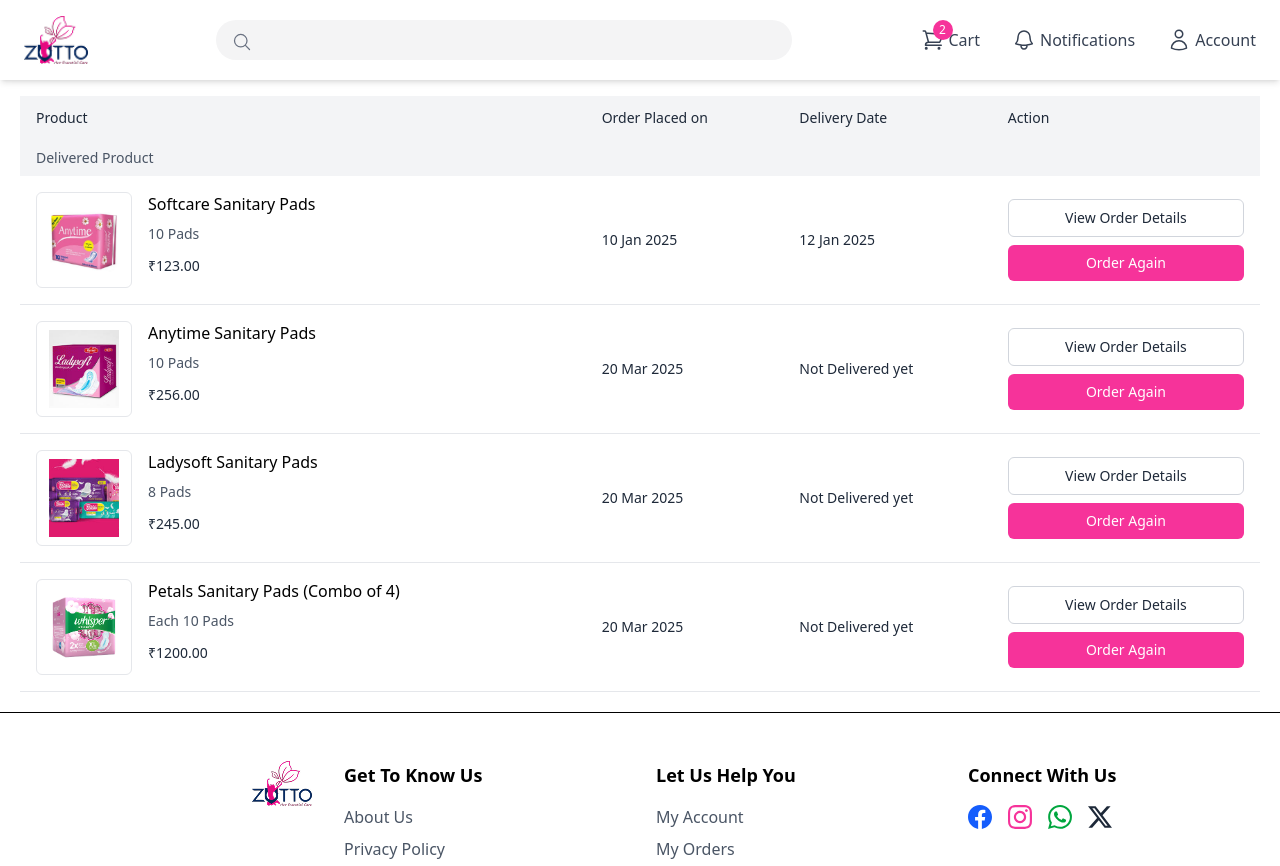
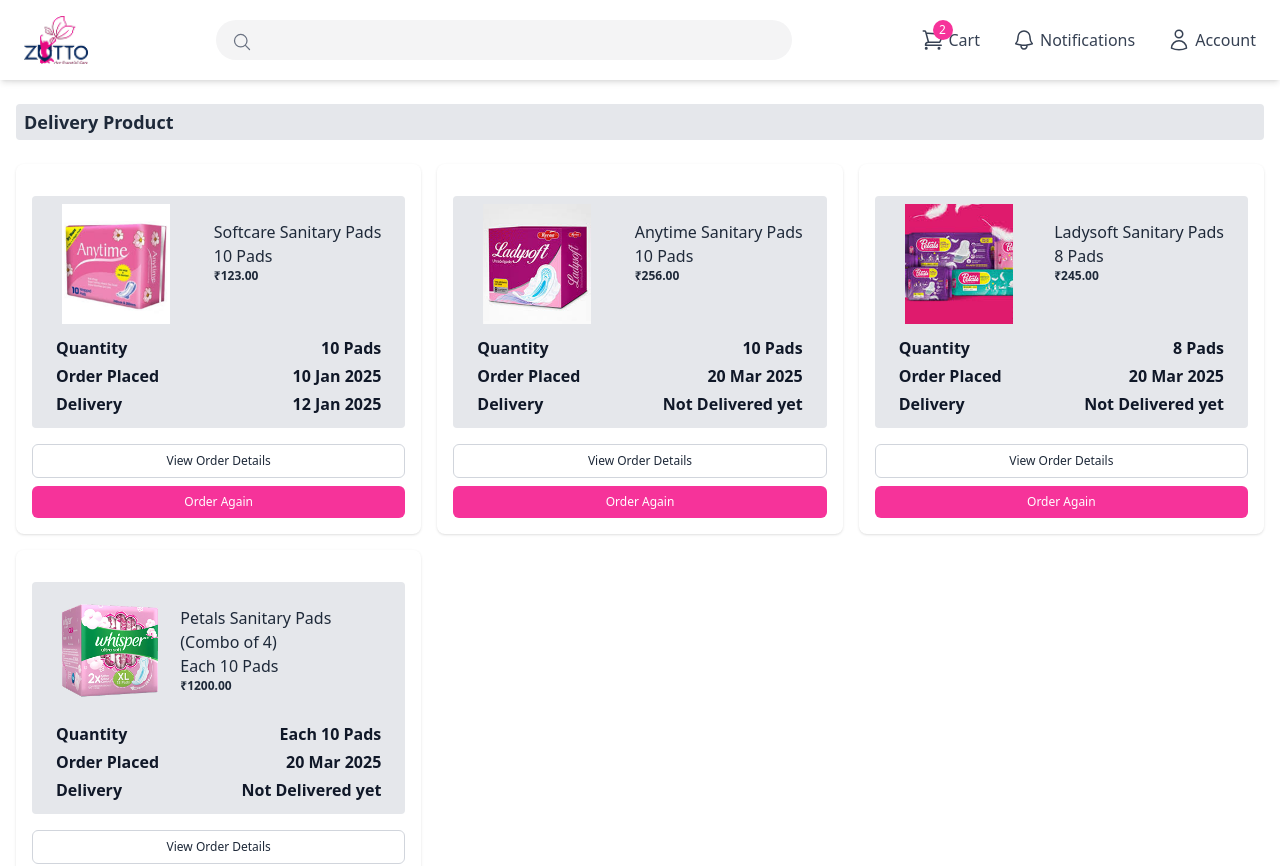
Before and after one commit to ParvezMohammed/zotto-user-website, a React (Vite) app: page /orders in a window 1280 px wide. Shown: the top 866 px of the page. Built offline with nearby package versions, Linux system fonts and the light colour scheme.

Commit message:
improvements

```diff
--- a/src/components/layouts/Footer.jsx
+++ b/src/components/layouts/Footer.jsx
@@ -3,7 +3,7 @@
 
 const Footer = () => {
   return (
-    <footer className="bg-white border-t">
+    <footer className="bg-white">
       <div className="mx-auto px-4 sm:px-6 lg:px-8 py-12">
         <div className="grid grid-cols-1 md:grid-cols-4 gap-8">
           {/* Logo Section */}
--- a/src/pages/modules/cart/Cart.jsx
+++ b/src/pages/modules/cart/Cart.jsx
@@ -9,7 +9,7 @@
 const RemoveModal = ({ open, onClose, onConfirm }) => {
   if (!open) return null;
   return (
-    <div className="fixed inset-0 z-50 flex items-center justify-center bg-white bg-opacity-80 backdrop-blur-sm">
+    <div className=" fixed inset-0 z-50 flex items-center justify-center bg-white bg-opacity-80 backdrop-blur-sm">
       <div className="bg-white rounded-2xl p-8 w-80 max-w-full flex flex-col items-center shadow-xl">
         <h2 className="text-3xl font-semibold mb-2 text-center">Remove Item?</h2>
         <p className="text-gray-400 text-center mb-8">Are you sure you want to remove this item?</p>
@@ -133,7 +133,7 @@
     <div className="min-h-screen flex flex-col bg-gray-50">
 
       {/* Delivery Address Header */}
-      <div className="bg-white border-b">
+      <div className="bg-white border-b mt-7">
         <div className="container mx-auto px-4 py-4 mt-16">
           <div className="flex flex-col md:flex-row md:items-center md:justify-between space-y-2 md:space-y-0">
             <div className="flex items-center space-x-2">
--- a/src/pages/modules/home/Home.jsx
+++ b/src/pages/modules/home/Home.jsx
@@ -259,7 +259,7 @@
         </section>
 
         {/* Impact Section */}
-        <div className="py-12 bg-white flex flex-col md:flex-row items-center justify-between px-6">
+        <div className="py-12 bg-white flex flex-col-reverse md:flex-row items-center justify-between px-6">
           <div className="w-full md:w-1/2 flex items-center justify-center mb-8 md:mb-0">
             <img
               src={sectionLeft}
@@ -267,7 +267,7 @@
               className="w-full h-auto"
             />
           </div>
-          <div className="w-full md:w-1/2 p-6">
+          <div className="w-full md:w-1/2 p-6 ">
             <h1 className="text-2xl font-bold text-gray-800 mb-6">
               Making a Positive Impact on Women's Comfort and Well-being
             </h1>
@@ -369,7 +369,7 @@
         </div>
 
         {/* Contact Section */}
-        <div className="relative w-full h-auto md:h-[1440px] mx-auto">
+        <div className="relative w-full max-h-180 mx-auto">
           <div className="flex flex-col md:flex-row justify-between items-start p-6 bg-white">
             {/* Left Side Content */}
             <div className="md:w-1/2 w-full mb-8 md:mb-0">
@@ -416,7 +416,7 @@
           </div>
 
           {/* Map Section */}
-          <div className="w-full h-64 md:h-[719px] bg-gray-200">
+          <div className="w-full my-6 md:h-[719px] bg-gray-200">
             <img
               src={sectionlocation}
               alt="Location map"
--- a/src/pages/modules/order/Order.jsx
+++ b/src/pages/modules/order/Order.jsx
@@ -58,51 +58,53 @@
   };
 
   return (
-    <div className="p-5 bg-white pt-8 mt-16">
-      <table className="w-full table-collapse">
-        <thead>
-          <tr className="bg-gray-100">
-            <th className="text-left px-4 py-3 text-sm font-medium text-gray-800">Product</th>
-            <th className="text-left px-4 py-3 text-sm font-medium text-gray-800">Order Placed on</th>
-            <th className="text-left px-4 py-3 text-sm font-medium text-gray-800">Delivery Date</th>
-            <th className="text-left px-4 py-3 text-sm font-medium text-gray-800">Action</th>
-          </tr>
-        </thead>
-        <tbody>
-          <tr className="bg-gray-100">
-            <td colSpan="4" className="px-4 py-2 text-sm text-gray-600">Delivered Product</td>
-          </tr>
+    <div className="w-full px-4 mt-20 py-6 bg-white min-h-screen">
+      <h2 className="text-lg font-semibold bg-gray-200 text-gray-800 px-2 py-1 rounded mb-6">Delivery Product</h2>
+
+      {/* Grid Container */}
+      <div className="grid gap-4 sm:grid-cols-2 lg:grid-cols-3 ">
         {orders.map((order) => (
-            <tr key={order.id} className="border-b border-gray-200">
-              <td className="px-4 py-4 min-w-[300px]">
-                <div className="flex gap-4 items-start">
-                  <img src={order.productImg} alt={order.productName} className="w-24 h-24 object-contain border border-gray-200 rounded-md p-2" />
-                  <div className="flex flex-col gap-2">
-                    <div className="font-medium">{order.productName}</div>
-                    <div className="text-sm text-gray-600">{order.quantity}</div>
-                    <div className="text-sm text-gray-800 mt-1">{order.price}</div>
+          <div
+            key={order.id}
+            className="rounded-lg p-4 flex flex-col items-center shadow-sm "
+          >
+            <div className='w-full bg-gray-200 rounded my-4 p-2'>
+              <div className='flex gap-4 w-full flex justify-between px-4 '>
+                <img
+                src={order.productImg}
+                alt={order.productName}
+                className="w-30 h-30 object-contain mb-3 rounded-md"
+              />
+              <div className='py-4'>
+                <p className='font-medium text-gray-800 text-base'>{order.productName}</p>
+                <p className='font-medium text-gray-800 text-base'>{order.quantity}</p>
+                <p className="text-xs text-gray-800 font-semibold mb-3">{order.price}</p>
               </div>
               </div>
-              </td>
-              <td className="px-4 py-4 text-sm text-gray-800">{order.orderDate}</td>
-              <td className="px-4 py-4 text-sm text-gray-800">{order.deliveryDate}</td>
-              <td className="px-4 py-4">
-                <div className="flex flex-col gap-2">
+
+              <div className="text-center w-full ">
+                <p className="text-md font-semibold px-4 text-left text-gray-900 mb-1 flex justify-between">Quantity <span>{order.quantity}</span></p>
+                <p className="text-md font-semibold px-4 text-left text-gray-900 mb-1 flex justify-between">Order Placed <span>{order.orderDate}</span></p>
+                <p className="text-md font-semibold px-4 text-left text-gray-900 mb-1 flex justify-between ">Delivery <span>{order.deliveryDate}</span></p>
+              </div>
+            </div>
+
+
+
+            <div className="flex flex-col gap-2 mt-auto w-full">
               <button
-                    className="px-4 py-2 border border-gray-300 rounded-md text-sm text-gray-800 bg-white cursor-pointer whitespace-nowrap"
+                className="w-full px-4 py-2 border border-gray-300 rounded-md text-xs text-gray-800 bg-white hover:bg-gray-100 transition"
                 onClick={() => handleViewDetails(order.id)}
               >
                 View Order Details
               </button>
-                  <button className="px-4 py-2 rounded-md text-sm text-white bg-pink-500 cursor-pointer whitespace-nowrap">
+              <button className="w-full px-4 py-2 rounded-md text-xs text-white bg-pink-500 hover:bg-pink-600 transition">
                 Order Again
               </button>
             </div>
-              </td>
-            </tr>
+          </div>
         ))}
-        </tbody>
-      </table>
+      </div>
     </div>
   );
 };
--- a/src/pages/modules/order/OrderCancel.jsx
+++ b/src/pages/modules/order/OrderCancel.jsx
@@ -21,7 +21,7 @@
   };
 
   return (
-    <div className="flex justify-center mt-10 w-full">
+    <div className="flex justify-center mt-10 w-full mt-20">
       <form onSubmit={handleSubmit} className=" p-6 w-full rounded-lg ">
         <div className='text-left'>        <h2 className="text-2xl font-semibold mb-6">Choose a Reason</h2>
         </div>
@@ -61,7 +61,7 @@
           />
           {text}
         </div>
-        <div><button
+        <div className='flex justify-center items-center'><button
           type="submit"
           className="mt-6 ml-6  gap-2 w-[204px] h-[66px] bg-pink-400 hover:bg-pink-500 text-white font-semibold  rounded-full transition-colors"
         >
--- a/src/pages/modules/order/OrderConfirm.jsx
+++ b/src/pages/modules/order/OrderConfirm.jsx
@@ -1,4 +1,5 @@
 import { useNavigate } from "react-router-dom";
+import React from "react";
 const OrderConfirmed=()=>{
     const navigate=useNavigate();
 
@@ -12,10 +13,24 @@
       navigate('/trackorder');
     };
     return(
-        <div className="">
-            <p>
-               Order Summary<br/>
-            </p>
+        <div>
+        <div className="mb-8 mt-24 items-center justify-center">
+        <h2 className="text-xl font-bold pl-16">Order Summary(3 items)</h2>
+
+        <div className="my-6 px-4">
+          <div className="flex pl-16 gap-2 ">
+          <p className="font-medium ">Delivered to:</p>
+
+            <div>
+            <p className="text-gray-700">Rosa Baumbach</p>
+              <p className="text-gray-700">9545475411</p>
+              <p className="text-gray-700">09755 MacGyver Neck</p>
+              <p className="text-gray-700">New Lavinafurt</p>
+              <p className="text-gray-700">50850-0995</p>
+            </div>
+          </div>
+        </div>
+      </div>
 
 
       <div className="flex justify-center flex-wrap gap-8 mt-6">
```
Lines whose indentation alone changed are shown as unchanged.
